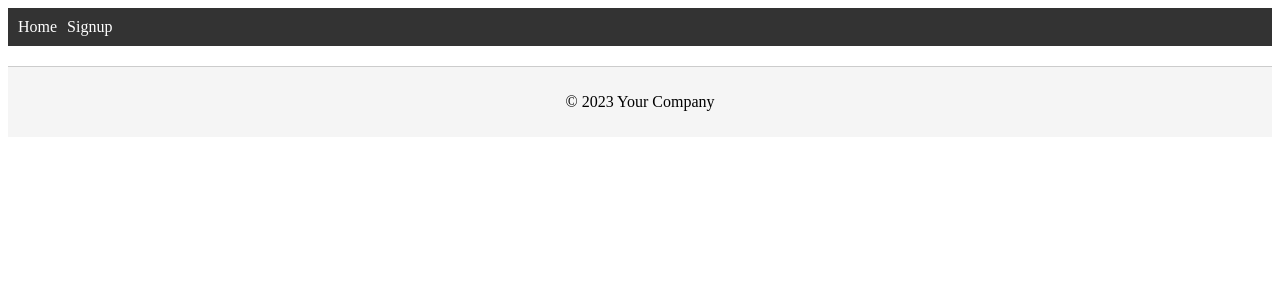
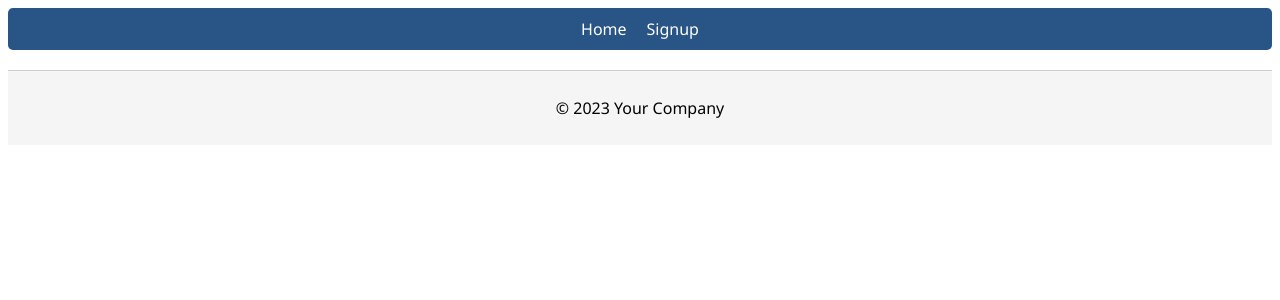
Before and after one commit to MeelisRekker/WAD_groupBC, a Vue app in the folder app/: page /app in a window 1280 px wide. Shown: the top 300 px of the page. Built offline with nearby package versions, Linux system fonts and the light colour scheme.

Commit message:
minor header styling

```diff
--- a/app/src/components/Footer.vue
+++ b/app/src/components/Footer.vue
@@ -13,6 +13,7 @@
 
   <style scoped>
   footer {
+    font-family: 'Segoe UI', Tahoma, Geneva, Verdana, sans-serif;
     text-align: center;
     padding: 10px;
     margin-top: 20px;
--- a/app/src/components/Header.vue
+++ b/app/src/components/Header.vue
@@ -18,12 +18,15 @@
 
   <style scoped>
   header {
-    background-color: #333;
+    font-family: 'Segoe UI', Tahoma, Geneva, Verdana, sans-serif;
+    background-color: #285585;
+    border-radius: 5px;
     color: #fff;
     padding: 10px;
   }
 
   nav ul {
+    text-align: center;
     list-style: none;
     padding: 0;
     margin: 0;
@@ -31,7 +34,7 @@
 
   nav ul li {
     display: inline-block;
-    margin-right: 10px;
+    margin: 0 10px;
   }
 
   nav a {
--- a/app/src/main.js
+++ b/app/src/main.js
@@ -1,5 +1,5 @@
 import { createApp } from 'vue';
-import App from './App.vue';
-import router from './router/';
+import App from './App';
+import router from './router';
 
 createApp(App).use(router).mount('#app');
```
